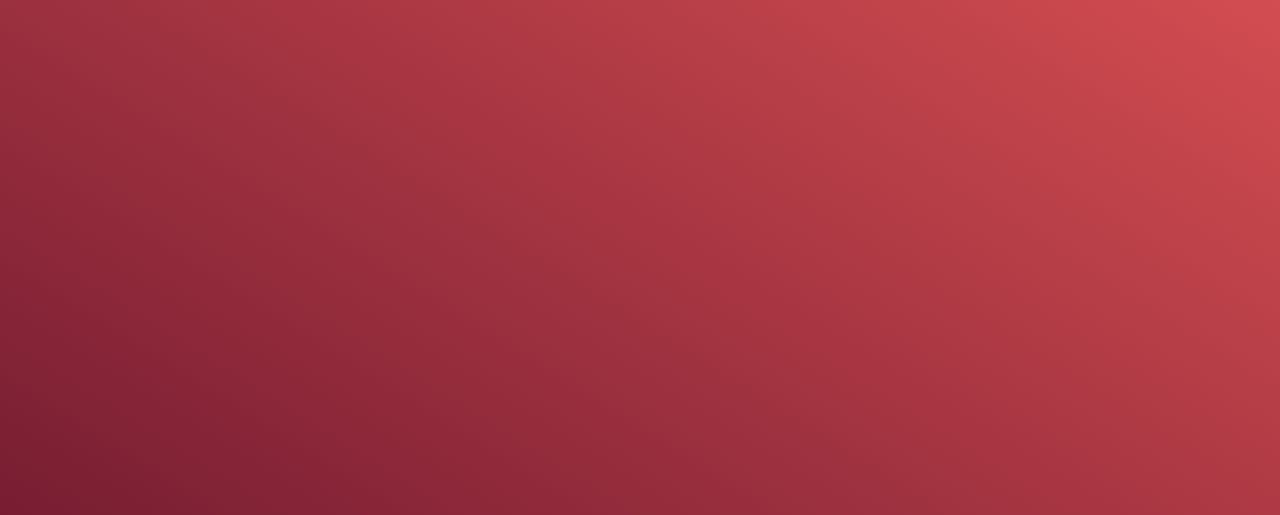
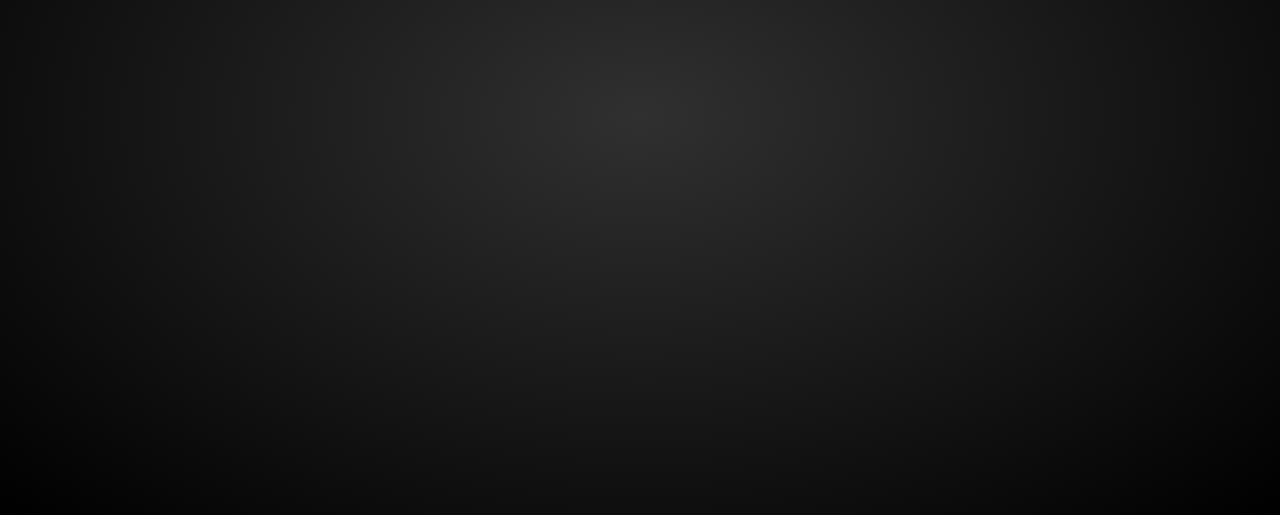
Before and after one commit to andr3wbtw/andr3w.dev, a plain HTML site: page index.html in a window 1280 px wide. Shown: the part 285-800 px from the top of the page. Drawn offline with Linux system fonts and the light colour scheme.

Commit message:
Update bkg color
-Change background color to be a radial black/gray gradient to match the new logo

```diff
--- a/style.css
+++ b/style.css
@@ -1,5 +1,5 @@
 body {
-    background: linear-gradient(to bottom left, rgb(230, 87, 87), rgb(119, 29, 50));
+    background: radial-gradient(rgb(48, 48, 48), rgb(0, 0, 0));
     font-family: -apple-system, BlinkMacSystemFont, Roboto, sans-serif;
     color: white;
     /* overflow-x: hidden; */
```
